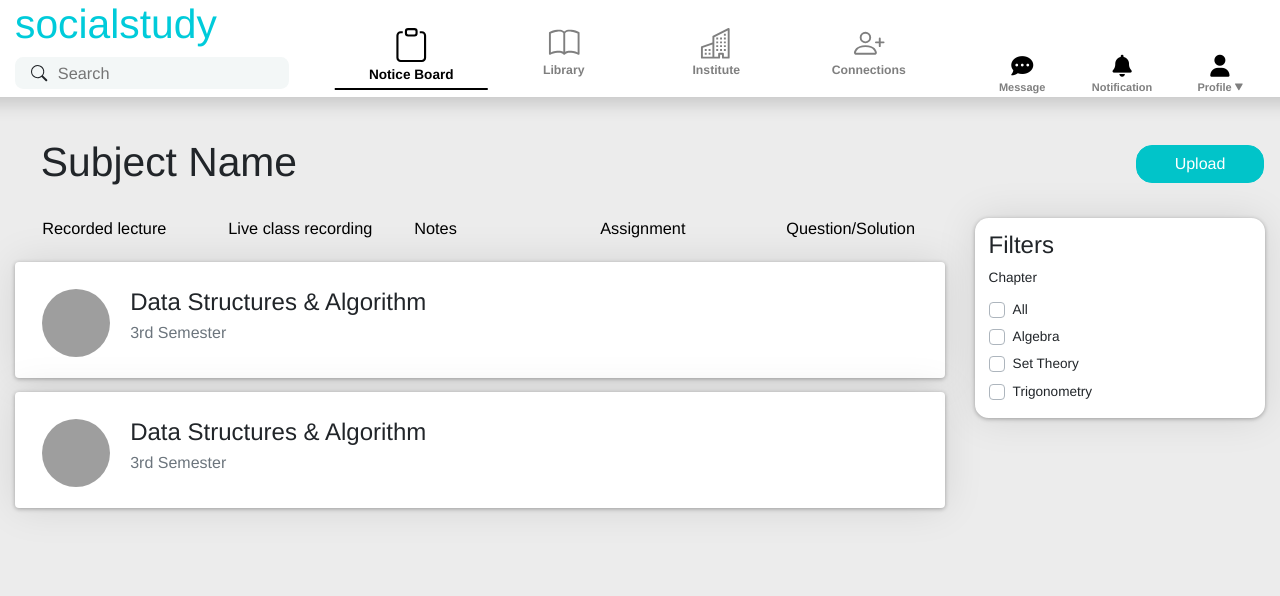
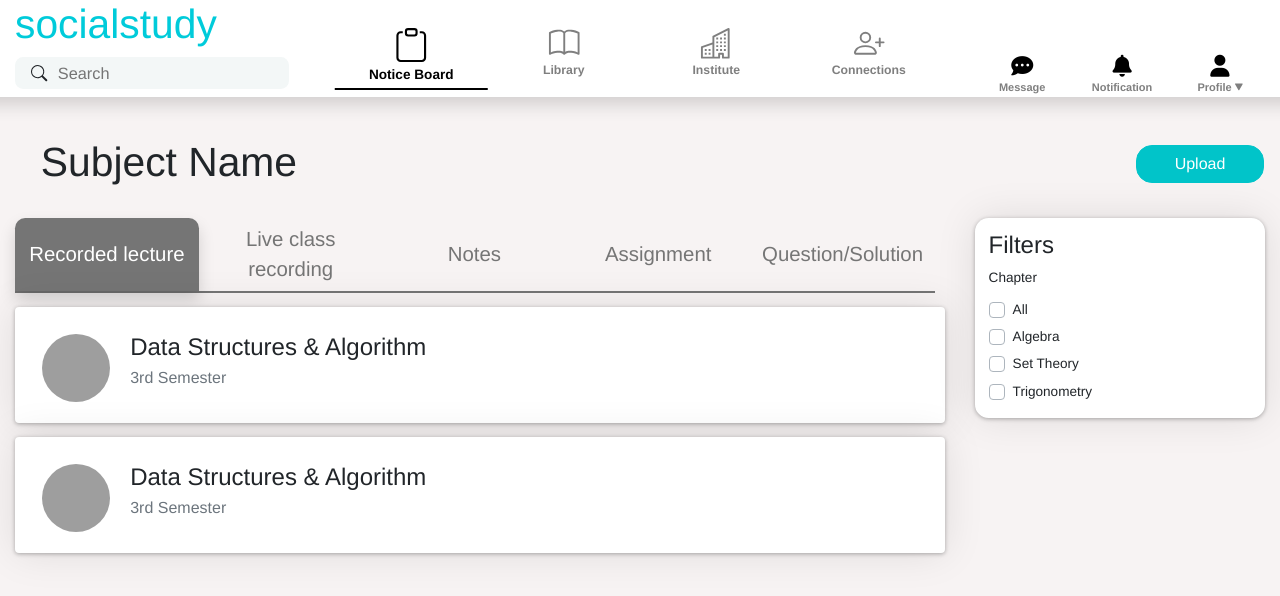
Before and after one commit to ABSOLUTE-ZER0/socialstudy, a Vue app: page /subject/detail in a window 1280 px wide. Shown: the top 596 px of the page. Built offline with nearby package versions, Linux system fonts and the light colour scheme; grey boxes are pictures that could not be loaded.

Commit message:
made minor changes

```diff
--- a/src/components/HomeView.vue
+++ b/src/components/HomeView.vue
@@ -2,7 +2,6 @@
   <div class="main-div">
     <b-container fluid>
       <b-row>
-
         <b-col lg="3" v-if="check()">
           <Create v-on:instituteViewAdmin="instituteViewAdmin($event);" v-if="siteNameProp == 'Institute'" />
           <Details v-on:changeSite="updatePage($event)" v-if="siteNameProp != 'Institute'" />
--- a/src/components/Library.vue
+++ b/src/components/Library.vue
@@ -2,12 +2,6 @@
 
   <b-row>
     <b-col class="" lg="8" cols="12">
-      <b-row class="comp">
-        <div class="search-div">
-          <b-icon icon="search"></b-icon>
-          <input class="search-bar" type="text" placeholder="Search Library">
-        </div>
-      </b-row>
       <div style="padding: 2em" class="comp">
         <b-row>
           <b-col cols="2" md="auto">
@@ -28,13 +22,20 @@
         <b-row>
           <b-img></b-img>
         </b-row>
-        <b-row v-if=false >
+        <b-row v-if=false>
           <b-embed></b-embed>
         </b-row>
       </div>
     </b-col>
-    <b-col class="friends-col comp d-none d-lg-block" cols="4">
-      <div class="filter">
+
+    <b-col class="d-none d-lg-block" cols="4">
+      <b-row class="comp">
+        <div class="search-div">
+          <b-icon icon="search"></b-icon>
+          <input class="search-bar" type="text" placeholder="Search Library">
+        </div>
+      </b-row>
+      <div class="filter comp">
         <h4>Filters</h4>
         <b-form-group class="filters" label="Chapter">
           <b-form-checkbox v-for="option in options" :key="option.value" :value="option.value">
@@ -79,10 +80,6 @@
     background-color: transparent;
   }
 
-  .friends-col {
-    margin-left: 4%;
-    height: fit-content;
-  }
 
   input:focus {
     outline: 0 !important;
--- a/src/components/StartPost.vue
+++ b/src/components/StartPost.vue
@@ -28,7 +28,8 @@
               </div>
               <b-form>
                 <b-form-group>
-                  <b-form-select class="modal-input" v-model="selectedCategory" :options="optionsCategory"></b-form-select>
+                  <b-form-select class="modal-input" v-model="selectedCategory" :options="optionsCategory">
+                  </b-form-select>
                 </b-form-group>
                 <b-form-group>
                   <b-form-select class="modal-input" v-model="selectedGroup" :options="optionsGroup"></b-form-select>
@@ -62,6 +63,7 @@
     margin: 1em 2em;
     text-align: left;
     border-radius: 2em;
+    font-size: 1.2em;
   }
 
 
@@ -87,7 +89,7 @@
 
   .modal-title {
     color: #01C4C9;
-    margin: 20px 5% 20px;
+    margin: 40px 5% 20px;
     font-size: 2em;
     text-shadow: 2px 1px 1px #01c2c980;
   }
@@ -123,7 +125,7 @@
   }
 
   .post-btn {
-    margin: 1em;
+    margin: 1em 1em 2em;
     width: 20%;
     background-color: #01C4C9;
     border: 0;
--- a/src/components/SubjectDetails.vue
+++ /dev/null
@@ -1,149 +0,0 @@
-<template>
-  <div style="background-color: rgb(236, 236, 236); min-height: 100vh">
-    <Header v-on:changeSite="updateSite($event)" />
-    <b-container fluid>
-
-      <b-row>
-        <h1 class="sub-title">{{item.title}}</h1>
-        <b-button class="button upload-btn">Upload</b-button>
-      </b-row>
-
-
-      <b-row>
-        <b-col lg="9">
-          <b-navbar-nav class="nav-bar">
-            <b-nav-item class="nav-item">Recorded lecture</b-nav-item>
-            <b-nav-item class="nav-item">Live class recording</b-nav-item>
-            <b-nav-item class="nav-item">Notes</b-nav-item>
-            <b-nav-item class="nav-item">Assignment</b-nav-item>
-            <b-nav-item class="nav-item">Question/Solution</b-nav-item>
-          </b-navbar-nav>
-
-
-          <div v-for="items in item2" :key="items" lg="9">
-            <CardImg :src="items.src" class="comp card" :name="items.name" :sub1="items.year" />
-          </div>
-        </b-col>
-        <b-col lg="3">
-          <div class="comp filter">
-            <h4>Filters</h4>
-            <b-form-group class="filters" label="Chapter">
-              <b-form-checkbox v-for="option in options" :key="option.value" :value="option.value">
-                {{ option.text }}
-              </b-form-checkbox>
-            </b-form-group>
-          </div>
-        </b-col>
-      </b-row>
-
-
-    </b-container>
-  </div>
-</template>
-
-
-
-
-<style scoped>
-  .comp.card {
-    padding: 0.5em 2em 1em;
-  }
-
-  .filter{
-    padding: 1em;
-  }
-
-
-
-
-  .sub-title {
-    margin: 1em;
-    margin-bottom: 0.5em;
-    font-size: 3em;
-  }
-
-  .upload-btn {
-    width: 10%;
-    height: fit-content;
-    margin: 3em 1em 0;
-    margin-left: auto;
-    background-color: #01C4C9;
-    border: 1px solid #01C4C9;
-    border-radius: 1em;
-  }
-
-  .upload-btn:hover,
-  .upload-btn:focus,
-  .upload-btn:active {
-    background-color: #00a1a7 !important;
-    border: 1px solid #00a1a7 !important;
-    box-shadow: none !important;
-  }
-
-  .nav-bar {
-    display: flex;
-    flex-direction: row;
-    width: 100%;
-    margin-left: 2em;
-  }
-
-  .nav-item {
-    flex: 1;
-    font-size: 1.2em;
-  }
-
-  .nav-item a {
-    color: black;
-  }
-</style>
-
-<style>
-  .filters>div>div>label{
-    line-height: 1.8em;
-    margin-top: 0.2em;
-  }
-</style>
-
-
-
-
-
-
-
-<script>
-  import Header from "../components/Header";
-  import CardImg from "./Card-Img"
-
-
-
-
-  export default {
-
-    data() {
-      return {
-        options: [
-          { text: 'All', value: 'all' },
-          { text: 'Algebra', value: 'algebra' },
-          { text: 'Set Theory', value: 'sets' },
-          { text: 'Trigonometry', value: 'trigonometry' }
-        ],
-        item: {
-          "title": "Subject Name"
-        },
-        item2: [{
-          src: "https://image.shutterstock.com/image-photo/large-beautiful-drops-transparent-rain-600w-668593321.jpg",
-          name: "Data Structures & Algorithm",
-          year: "3rd Semester"
-        }, {
-          src: "https://image.shutterstock.com/image-photo/large-beautiful-drops-transparent-rain-600w-668593321.jpg",
-          name: "Data Structures & Algorithm",
-          year: "3rd Semester"
-        }]
-      }
-    },
-    components: {
-      Header,
-      CardImg
-    }
-  }
-</script>
--- a/src/router/index.js
+++ b/src/router/index.js
@@ -2,7 +2,7 @@ import Vue from 'vue'
 import VueRouter from 'vue-router'
 import Login from '../views/Login.vue'
 import Home from "../views/Home.vue"
-import SubjectDetails from "../components/SubjectDetails.vue"
+import SubjectDetails from "../views/SubjectDetails.vue"
 
 
 Vue.use(VueRouter)
--- /dev/null
+++ b/src/views/SubjectDetails.vue
@@ -0,0 +1,259 @@
+<template>
+  <div style="background-color: #f7f3f3; min-height: 100vh">
+    <Header />
+    <b-container fluid>
+
+      <b-row>
+        <h1 class="sub-title">{{item.title}}</h1>
+        <b-button class="button upload-btn">Upload</b-button>
+      </b-row>
+
+
+      <b-row>
+
+        <b-col lg="9">
+
+          <b-row class="tab-row">
+            <b-button @click="activeTab='RecordedLecture'" class="tab-button no-outline-button"
+              v-bind:class="{'active-tab shadow': activeTab=='RecordedLecture'}">Recorded lecture</b-button>
+            <b-button @click="activeTab='LiveClassRecording'" class="tab-button no-outline-button"
+              v-bind:class="{'active-tab shadow': activeTab=='LiveClassRecording'}">Live class recording</b-button>
+            <b-button @click="activeTab='Notes'" class="tab-button no-outline-button"
+              v-bind:class="{'active-tab shadow': activeTab=='Notes'}">Notes</b-button>
+            <b-button @click="activeTab='Assignment'" class="tab-button no-outline-button"
+              v-bind:class="{'active-tab shadow': activeTab=='Assignment'}">Assignment</b-button>
+            <b-button @click="activeTab='Question/Solution'" class="tab-button no-outline-button"
+              v-bind:class="{'active-tab shadow': activeTab=='Question/Solution'}">Question/Solution</b-button>
+          </b-row>
+
+
+
+
+          <div v-if="activeTab=='RecordedLecture'">
+            <div v-for="items in item2" :key="items" lg="9">
+              <CardImg :src="items.src" class="comp card" :name="items.name" :sub1="items.year" />
+            </div>
+          </div>
+
+
+          <div v-if="activeTab=='Notes'">
+            <div v-for="items in item3" :key="items" lg="9">
+              <CardImg :src="items.src" class="comp card" :name="items.name" :sub1="items.year" />
+            </div>
+          </div>
+
+
+          <div v-if="activeTab=='Assignment'">
+            <div v-for="items in item4" :key="items" lg="9">
+              <CardImg :src="items.src" class="comp card" :name="items.name" :sub1="items.year" />
+            </div>
+          </div>
+
+
+
+
+
+
+
+
+
+
+
+
+
+
+
+
+
+
+
+
+
+
+
+
+
+
+
+
+
+
+        </b-col>
+
+
+
+
+
+
+        <b-col lg="3">
+          <div class="comp filter">
+            <h4>Filters</h4>
+            <b-form-group class="filters" label="Chapter">
+              <b-form-checkbox v-for="option in options" :key="option.value" :value="option.value">
+                {{ option.text }}
+              </b-form-checkbox>
+            </b-form-group>
+          </div>
+        </b-col>
+      </b-row>
+
+
+    </b-container>
+  </div>
+</template>
+
+
+
+
+<style scoped>
+  .comp.card {
+    padding: 0.5em 2em 1em;
+  }
+
+  .filter {
+    padding: 1em;
+  }
+
+
+  .tab-row {
+    border-bottom: 2px solid rgb(117, 117, 117);
+    margin-bottom: 1em;
+    margin-left: 0;
+    margin-right: 10px;
+    display: flex;
+  }
+
+
+  .tab-button {
+    margin: 0.5em 0 0;
+    font-size: 1.5em;
+    flex: 1;
+    text-align: center;
+    color: rgb(117, 117, 117) !important;
+  }
+
+  button.active-tab.tab-button {
+    background-color: rgb(117, 117, 117) !important;
+    color: white !important;
+    border-radius: 0.5em;
+    border-bottom-left-radius: 0;
+    border-bottom-right-radius: 0;
+  }
+
+  .tab-button:hover {
+    color: white !important;
+    background-color: rgb(148, 148, 148) !important;
+    box-shadow: none !important;
+    border-radius: 0.5em;
+
+    border-bottom-left-radius: 0;
+    border-bottom-right-radius: 0;
+  }
+
+
+
+  .sub-title {
+    margin: 1em;
+    margin-bottom: 0.5em;
+    font-size: 3em;
+  }
+
+  .upload-btn {
+    width: 10%;
+    height: fit-content;
+    margin: 3em 1em 0;
+    margin-left: auto;
+    background-color: #01C4C9;
+    border: 1px solid #01C4C9;
+    border-radius: 1em;
+  }
+
+  .upload-btn:hover,
+  .upload-btn:focus,
+  .upload-btn:active {
+    background-color: #00a1a7 !important;
+    border: 1px solid #00a1a7 !important;
+    box-shadow: none !important;
+  }
+</style>
+
+<style>
+  .filters>div>div>label {
+    line-height: 1.8em;
+    margin-top: 0.2em;
+  }
+</style>
+
+
+
+
+
+
+
+<script>
+  import Header from "../components/Header";
+  import CardImg from "../components/Card-Img"
+
+
+
+
+  export default {
+
+    data() {
+      return {
+        activeTab: "RecordedLecture",
+        options: [{
+            text: 'All',
+            value: 'all'
+          },
+          {
+            text: 'Algebra',
+            value: 'algebra'
+          },
+          {
+            text: 'Set Theory',
+            value: 'sets'
+          },
+          {
+            text: 'Trigonometry',
+            value: 'trigonometry'
+          }
+        ],
+        item: {
+          "title": "Subject Name"
+        },
+        item2: [{
+          src: "https://image.shutterstock.com/image-photo/large-beautiful-drops-transparent-rain-600w-668593321.jpg",
+          name: "Data Structures & Algorithm",
+          year: "3rd Semester"
+        }, {
+          src: "https://image.shutterstock.com/image-photo/large-beautiful-drops-transparent-rain-600w-668593321.jpg",
+          name: "Data Structures & Algorithm",
+          year: "3rd Semester"
+        }],
+        item3: [{
+          src: "https://image.shutterstock.com/image-photo/large-beautiful-drops-transparent-rain-600w-668593321.jpg",
+          name: "Data Structures & Algorithm",
+          year: "3rd Semester"
+        }, {
+          src: "https://image.shutterstock.com/image-photo/large-beautiful-drops-transparent-rain-600w-668593321.jpg",
+          name: "Data Structures & Algorithm",
+          year: "3rd Semester"
+        }],
+        item4: [{
+          src: "https://image.shutterstock.com/image-photo/large-beautiful-drops-transparent-rain-600w-668593321.jpg",
+          name: "Data Structures & Algorithm",
+          year: "3rd Semester"
+        }, {
+          src: "https://image.shutterstock.com/image-photo/large-beautiful-drops-transparent-rain-600w-668593321.jpg",
+          name: "Data Structures & Algorithm",
+          year: "3rd Semester"
+        }],
+      }
+    },
+    components: {
+      Header,
+      CardImg
+    }
+  }
+</script>
```
Also changed, not shown: src/components/InstituteView.vue (+18 -4 lines).
